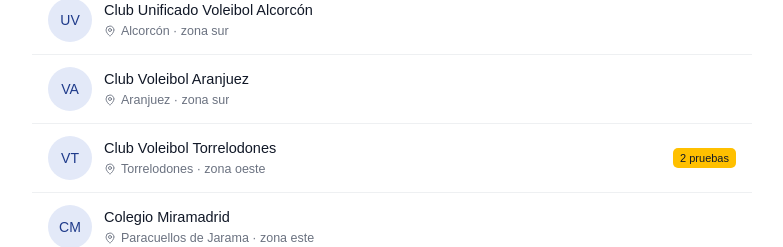
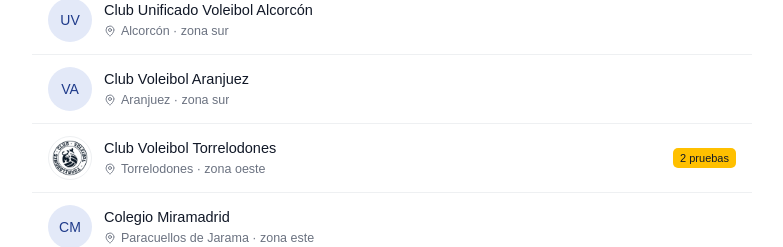
Before and after one commit to MO-Laura-MO/busco-equipo-jugador, a Next.js app: page /clubes in a window 1280 px wide. Shown: the part 2460-2707 px from the top of the page, without its empty margins (248-1031 px from the left). Built offline with nearby package versions, Linux system fonts and the light colour scheme; a web font is replaced by a local one.

Commit message:
El escudo del club, solo si está verificado, en la ficha y en el listado

```diff
--- a/app/clubes/[id]/page.tsx
+++ b/app/clubes/[id]/page.tsx
@@ -197,14 +197,14 @@
         )}
 
         <div className="relative flex items-center gap-3">
-          {club.logo ? (
+          {club.logo && perfilVerificado ? (
             <img
               src={club.logo}
               alt=""
               className={
                 colores
-                  ? "h-14 w-14 shrink-0 rounded-full bg-white object-cover"
-                  : "h-14 w-14 shrink-0 rounded-full border border-borde-control bg-barra object-cover"
+                  ? "h-14 w-14 shrink-0 rounded-full bg-white object-contain p-[3px]"
+                  : "h-14 w-14 shrink-0 rounded-full border border-borde-control bg-white object-contain p-[3px]"
               }
             />
           ) : (
--- a/app/clubes/page.tsx
+++ b/app/clubes/page.tsx
@@ -1,7 +1,7 @@
 import type { Metadata } from "next";
 import ListadoClubes from "@/components/ListadoClubes";
 import { AMBITO, URL_FORMULARIO_ALTA } from "@/lib/config";
-import { clubes, convocatorias } from "@/lib/datos";
+import { clubes, convocatorias, vacantes } from "@/lib/datos";
 
 export const metadata: Metadata = {
   title: `Clubes de voleibol de ${AMBITO}`,
@@ -11,10 +11,19 @@
 export default function Clubes() {
   const lista = [...clubes]
     .sort((a, b) => a.nombre.localeCompare(b.nombre, "es"))
-    .map((c) => ({
-      ...c,
-      numConvocatorias: convocatorias.filter((x) => x.clubId === c.id).length,
-    }));
+    .map((c) => {
+      const suyas = convocatorias.filter((x) => x.clubId === c.id);
+      return {
+        ...c,
+        numConvocatorias: suyas.length,
+        // Mismo criterio que la ficha: el club está verificado si al menos una
+        // convocatoria o vacante suya viene de origen "club". El escudo, igual
+        // que los colores, solo se enseña si lo está.
+        verificado:
+          suyas.some((x) => x.origen === "club") ||
+          vacantes.some((v) => v.clubId === c.id && v.origen === "club"),
+      };
+    });
 
   return (
     <main>
--- a/components/ListadoClubes.tsx
+++ b/components/ListadoClubes.tsx
@@ -7,6 +7,8 @@
 
 interface ClubConDatos extends Club {
   numConvocatorias: number;
+  /** Perfil verificado por el club: es lo que da derecho a enseñar su escudo. */
+  verificado: boolean;
 }
 
 export default function ListadoClubes({ clubes }: { clubes: ClubConDatos[] }) {
@@ -118,9 +120,17 @@
                   className="block border-b border-borde-fila hover:bg-barra/60"
                 >
                   <div className="flex items-center gap-3 px-4 py-[12px]">
-                    <span className="flex h-11 w-11 shrink-0 items-center justify-center rounded-full bg-acento-tinte text-[14px] font-medium text-acento">
-                      {iniciales(c.nombre)}
-                    </span>
+                    {c.logo && c.verificado ? (
+                      <img
+                        src={c.logo}
+                        alt=""
+                        className="h-11 w-11 shrink-0 rounded-full border border-borde-fila bg-white object-contain p-[3px]"
+                      />
+                    ) : (
+                      <span className="flex h-11 w-11 shrink-0 items-center justify-center rounded-full bg-acento-tinte text-[14px] font-medium text-acento">
+                        {iniciales(c.nombre)}
+                      </span>
+                    )}
                     <div className="min-w-0 flex-1">
                       <h2 className="truncate text-[14.5px] font-medium leading-snug text-tinta">
                         {c.nombre}
```
